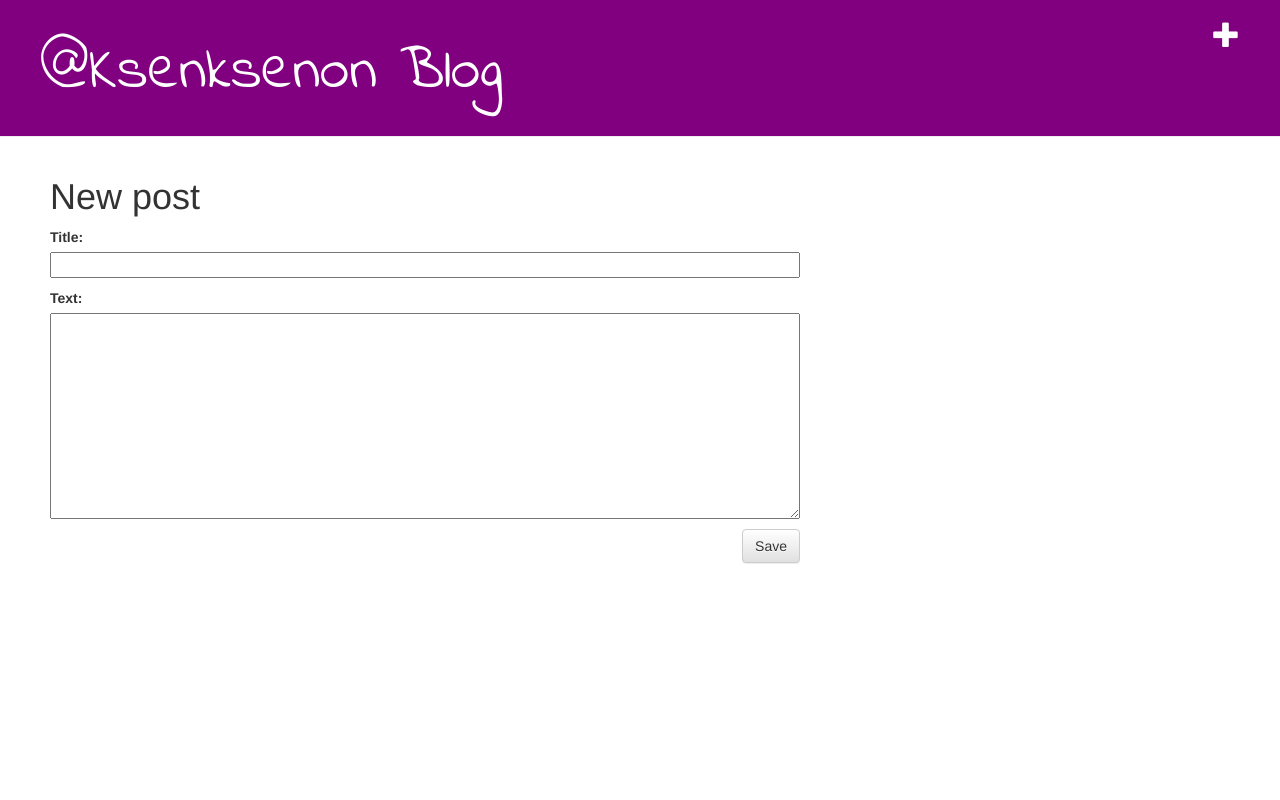
After one commit to ksenksenon/my-first-blog, a Django app: page /post/new/ in a window 1280 px wide. The commit adds this page. Run offline with Django 3.2, Linux system fonts and the light colour scheme; the visitor is signed in with stand-in values (Sample User, id 1); some libraries are stand-ins or nearby versions.

Commit message:
New design

```diff
--- /dev/null
+++ b/blog/forms.py
@@ -0,0 +1,9 @@
+from django import forms
+
+from .models import Post
+
+class PostForm(forms.ModelForm):
+
+    class Meta:
+        model = Post
+        fields = ('title', 'text',)
--- a/blog/models.py
+++ b/blog/models.py
@@ -16,6 +16,5 @@ class Post(models.Model):
         self.save()
 
 
-
     def __str__(self):
         return self.title
--- a/blog/static/css/blog.css
+++ b/blog/static/css/blog.css
@@ -1,32 +1,39 @@
 h1 a {
-    color: red;
-    font-family: 'Indie Flower', cursive;
+
 }
 body {
-    padding-left: 15px;
+    /* padding-left: 15px; */
 }
 .page-header {
-    background-color: #CA72E8;
+    background-color: #800080;
+    font-family: 'Indie Flower', cursive;
     margin-top: 0;
     padding: 20px 20px 20px 40px;
 }
 
 .page-header h1, .page-header h1 a, .page-header h1 a:visited, .page-header h1 a:active {
-    color: #ffffff;
-    font-size: 36pt;
+    color: white;
+    font-size: 45pt;
     text-decoration: none;
 }
 
 .content {
-    margin-left: 40px;
+    margin-left: 35px;
 }
 
-h1, h2, h3, h4 {
-    font-family: 'Indie Flower', cursive;
+h2, h3, h4 {
+    font-family: 'Exo 2', sans-serif;
+}
+
+.post {
+  font-family: 'Exo 2', sans-serif;
+  color: black;
+  font-size: 20px;
 }
 
 .date {
-    color: #828282;
+    color: #1F738F;
+    font-size: 15px;
 }
 
 .save {
@@ -35,17 +42,18 @@ h1, h2, h3, h4 {
 
 .post-form textarea, .post-form input {
     width: 100%;
+
 }
 
 .top-menu, .top-menu:hover, .top-menu:visited {
     color: #ffffff;
     float: right;
-    font-size: 26pt;
+    font-size: 20pt;
     margin-right: 20px;
 }
 
 .post {
-    margin-bottom: 70px;
+    margin-bottom: 45px;
 }
 
 .post h1 a, .post h1 a:visited {
--- a/blog/templates/blog/base.html
+++ b/blog/templates/blog/base.html
@@ -2,15 +2,20 @@
 <html>
     <head>
         <title>Ksenksenon blog</title>
-        <link rel="stylesheet" href="https://maxcdn.bootstrapcdn.com/bootstrap/4.0.0/css/bootstrap.min.css" integrity="sha384-Gn5384xqQ1aoWXA+058RXPxPg6fy4IWvTNh0E263XmFcJlSAwiGgFAW/dAiS6JXm" crossorigin="anonymous">
-        <!-- <link rel="stylesheet" href="//maxcdn.bootstrapcdn.com/bootstrap/3.2.0/css/bootstrap.min.css"> -->
-        <!-- <link rel="stylesheet" href="//maxcdn.bootstrapcdn.com/bootstrap/3.2.0/css/bootstrap-theme.min.css"> -->
+        <!-- <link rel="stylesheet" href="https://maxcdn.bootstrapcdn.com/bootstrap/4.0.0/css/bootstrap.min.css" integrity="sha384-Gn5384xqQ1aoWXA+058RXPxPg6fy4IWvTNh0E263XmFcJlSAwiGgFAW/dAiS6JXm" crossorigin="anonymous"> -->
+        <!-- <link rel="stylesheet" href="https://maxcdn.bootstrapcdn.com/bootstrap/4.0.0/css/bootstrap-theme.min.css" integrity="sha384-Gn5384xqQ1aoWXA+058RXPxPg6fy4IWvTNh0E263XmFcJlSAwiGgFAW/dAiS6JXm" crossorigin="anonymous"> -->
+        <link rel="stylesheet" href="https://maxcdn.bootstrapcdn.com/bootstrap/3.2.0/css/bootstrap.min.css">
+        <link rel="stylesheet" href="https://maxcdn.bootstrapcdn.com/bootstrap/3.2.0/css/bootstrap-theme.min.css">
+        <link href="https://fonts.googleapis.com/css?family=Exo+2|Indie+Flower" rel="stylesheet">
         <link rel="stylesheet" href="{% static 'css/blog.css' %}">
-        <link href="https://fonts.googleapis.com/css?family=Indie+Flower" rel="stylesheet">
+
     </head>
     <body>
       <div class="page-header">
-          <h1><a href="/">Ksenksenon Blog</a></h1>
+          {% if user.is_authenticated %}
+          <a href="{% url 'post_new' %}" class="top-menu"><span class="glyphicon glyphicon-plus"></span></a>
+          {% endif %}
+          <h1><a href="/">@Ksenksenon Blog</a></h1>
       </div>
       <div class="content container">
           <div class="row">
--- a/blog/templates/blog/post_detail.html
+++ b/blog/templates/blog/post_detail.html
@@ -1,8 +1,7 @@
 {% extends 'blog/base.html' %}
-
 {% block content %}
     <div class="post">
-        <h1>{{ post.title }}</h1>
+        <h1>{{ post.title }} {% if user.is_authenticated %} <a class="btn btn-default btn-sm" href="{% url 'post_edit' pk=post.pk %}"><span class="glyphicon glyphicon-pencil"></span></a>{% endif %}</h1>
         <p>{{ post.text|linebreaksbr }}</p>
         {% if post.published_date %}
             <div class="date">
--- /dev/null
+++ b/blog/templates/blog/post_edit.html
@@ -0,0 +1,9 @@
+{% extends 'blog/base.html' %}
+
+{% block content %}
+    <h1>New post</h1>
+    <form method="POST" class="post-form">{% csrf_token %}
+        {{ form.as_p }}
+        <button type="submit" class="save btn btn-default">Save</button>
+    </form>
+{% endblock %}
--- a/blog/urls.py
+++ b/blog/urls.py
@@ -3,4 +3,6 @@ from . import views
 urlpatterns = [
     url(r'^$', views.post_list, name='post_list'),
     url(r'^post/(?P<pk>\d+)/$', views.post_detail, name='post_detail'),
+    url(r'^post/new/$', views.post_new, name='post_new'),
+    url(r'^post/(?P<pk>\d+)/edit/$', views.post_edit, name='post_edit'),
 ]
--- a/blog/views.py
+++ b/blog/views.py
@@ -2,6 +2,8 @@ from django.shortcuts import render
 from django.utils import timezone
 from .models import Post
 from django.shortcuts import render, get_object_or_404
+from .forms import PostForm
+from django.shortcuts import redirect
 
 def post_list(request):
     posts = Post.objects.filter(published_date__lte=timezone.now()).order_by('-published_date')
@@ -9,3 +11,30 @@ def post_list(request):
 def post_detail(request, pk):
     post = get_object_or_404(Post, pk=pk)
     return render(request, 'blog/post_detail.html', {'post': post})
+
+def post_new(request):
+    if request.method == "POST":
+        form = PostForm(request.POST)
+        if form.is_valid():
+            post = form.save(commit=False)
+            post.author = request.user
+            post.published_date = timezone.now()
+            post.save()
+            return redirect('post_detail', pk=post.pk)
+    else:
+        form = PostForm()
+    return render(request, 'blog/post_edit.html', {'form': form})
+
+def post_edit(request, pk):
+    post = get_object_or_404(Post, pk=pk)
+    if request.method == "POST":
+        form = PostForm(request.POST, instance=post)
+        if form.is_valid():
+            post = form.save(commit=False)
+            post.author = request.user
+            post.published_date = timezone.now()
+            post.save()
+            return redirect('post_detail', pk=post.pk)
+    else:
+        form = PostForm(instance=post)
+    return render(request, 'blog/post_edit.html', {'form': form})
```
